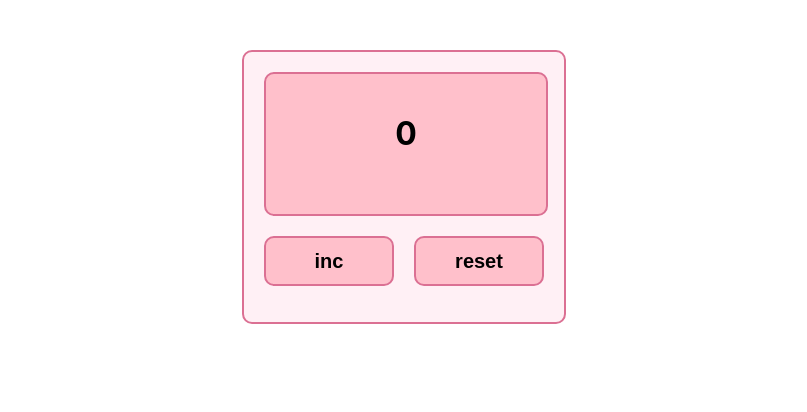
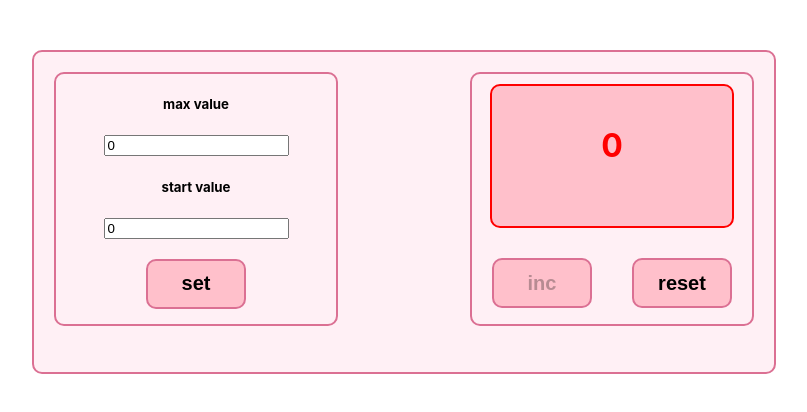
Before and after one commit to oksivasilinka/Counter, a React (Create React App) app: page / in a window 1280 px wide. Shown: the top 412 px of the page, without its empty margins (236-1043 px from the left). Built offline with nearby package versions, Linux system fonts and the light colour scheme.

Commit message:
settings

```diff
--- a/src/App.css
+++ b/src/App.css
@@ -1,17 +1,30 @@
 .App {
     text-align: center;
-    width: 280px;
-    height: 230px;
+    width: 700px;
+    height: 280px;
     margin: 50px auto;
     border: 2px solid palevioletred;
     border-radius: 10px;
     background-color: lavenderblush;
     padding: 20px;
+    display: flex;
+    justify-content: space-between;
+}
+.wrapper {
+    width: 280px;
+    height: 250px;
+    /*background-color: pink;*/
+    border: 2px solid palevioletred;
+    border-radius: 10px;
+    /*padding-top: 40px;*/
+    /*color: black;*/
+    /*font-size: 32px;*/
+    /*font-weight: 700;*/
 }
 
-
 .counter {
-    width: 280px;
+    width: 240px;
+    margin: 10px auto;
     height: 100px;
     background-color: pink;
     border: 2px solid palevioletred;
@@ -23,7 +36,8 @@
 }
 
 .maxCounter {
-    width: 280px;
+    width: 240px;
+    margin: 10px auto;
     height: 100px;
     background-color: pink;
     border: 2px solid red;
@@ -36,11 +50,11 @@
 
 .buttonWrapper {
     display: flex;
-    justify-content: space-between;
+    justify-content: space-around;
 }
 
 .button {
-    width: 130px;
+    width: 100px;
     height: 50px;
     background-color: pink;
     border: 2px solid palevioletred;
--- a/src/App.tsx
+++ b/src/App.tsx
@@ -1,43 +1,97 @@
-import React, {useState} from 'react';
+import React, {useEffect, useState} from 'react';
 import './App.css';
 import {SuperButton} from "./Components/SuperButton";
 import {Counter} from "./Components/Counter";
+import {SettingsInput} from "./Components/SettingsInput";
 
 function App() {
 
-    const startCounter: number = 0
-    const maxCounter: number = 5
+    const [maxValue, setMaxValue] = useState<number>(0)
+    const [startValue, setStartValue] = useState<number>(0)
+    const [counter, setCounter] = useState<number>(startValue)
 
-    let [counter, setCounter] = useState<number>(startCounter)
+
+    // при перезагрузке страницы выводит значение из хранилища
+    useEffect(() => {
+        let valueString = localStorage.getItem('maxValue')
+        if (valueString) {
+            let newValue = JSON.parse((valueString))
+            setCounter(newValue)
+        }
+    }, [])
+
+    useEffect(() => {
+        let maxValueString = localStorage.getItem('maxValue')
+        if (maxValueString) {
+            let newValue = JSON.parse((maxValueString))
+            setMaxValue(newValue)
+        }
+    }, [])
+
+    useEffect(() => {
+        let startValueString = localStorage.getItem('startValue')
+        if (startValueString) {
+            let newValue = JSON.parse((startValueString))
+            setStartValue(newValue)
+        }
+    }, [])
+
+    // положить значение в хранилище
+    useEffect(() => {
+        localStorage.setItem('maxValue', JSON.stringify(maxValue))
+    }, [maxValue])
+
+    // положить значение в хранилище
+    useEffect(() => {
+        localStorage.setItem('startValue', JSON.stringify(startValue))
+    }, [startValue])
+
+
 
     const increaseCounter = () => {
-        if (counter < maxCounter) {
+        if (counter < maxValue) {
             setCounter(counter + 1)
         }
     }
 
     const resetCounter = () => {
-        setCounter(startCounter)
+        setCounter(startValue)
     }
 
-    const buttonIncDisabled: boolean = counter === maxCounter
+    const buttonIncDisabled: boolean = counter === maxValue
 
     return (
         <div className="App">
-            <Counter
-                counter={counter}
-                maxCounter={maxCounter}
-            />
-            <div className={'buttonWrapper'}>
-                <SuperButton
-                    disabled={buttonIncDisabled}
-                    name={'inc'}
-                    callBack={increaseCounter}
-                />
-                <SuperButton
-                    name={'reset'}
-                    callBack={resetCounter}
-                />
+            <div className={'wrapper'}>
+                <div>
+                    <SettingsInput
+                        title={'max value'}
+                        value={maxValue}
+                        setValue={setMaxValue}
+                        maxValue={maxValue}
+                        startValue={startValue}
+                    />
+                    <SettingsInput
+                        title={'start value'}
+                        value={startValue}
+                        setValue={setStartValue}
+
+                        maxValue={maxValue}
+                        startValue={startValue}/>
+
+                </div>
+                <div className={'buttonWrapper'}>
+                    <SuperButton name={'set'} callBack={resetCounter}/>
+                </div>
+            </div>
+
+            <div className={'wrapper'}>
+                <Counter counter={counter} maxValue={maxValue}/>
+                <div className={'buttonWrapper'}>
+                    <SuperButton disabled={buttonIncDisabled} name={'inc'} callBack={increaseCounter}/>
+                    <SuperButton name={'reset'} callBack={resetCounter}/>
+                </div>
+
             </div>
         </div>
     )
--- a/src/Components/Counter.tsx
+++ b/src/Components/Counter.tsx
@@ -2,13 +2,13 @@ import React from "react";
 
 type CounterPropsType = {
     counter: number
-    maxCounter: number
+    maxValue: number
 }
 
 
 export const Counter = (props: CounterPropsType) => {
 
-    const counterClass = (props.counter === props.maxCounter) ? 'maxCounter' : 'counter'
+    const counterClass = (props.counter === props.maxValue) ? 'maxCounter' : 'counter'
 
     return (
         <div className={counterClass}>
--- /dev/null
+++ b/src/Components/SettingsInput.tsx
@@ -0,0 +1,34 @@
+import React, {ChangeEvent, useState} from "react";
+
+
+export type SuperInputPropsType = {
+    title: string
+    value: number
+    setValue: (value: number)=> void
+    startValue: number
+    maxValue: number
+}
+
+
+export const SettingsInput = (props: SuperInputPropsType) => {
+
+    const [error, setError] = useState<string | null>(null)
+
+    const onChangeHandler = (e: ChangeEvent<HTMLInputElement>) => {
+        if (props.startValue > props.maxValue || props.startValue < 0 || props.maxValue < 0) {
+                    setError('Ошибка')
+                } else {
+            props.setValue(Number(e.currentTarget.value))
+        }
+    }
+
+
+
+    return (
+        <div>
+            <h5>{props.title}</h5>
+            <input value={props.value} onChange={(e)=>{onChangeHandler(e)}} type={"number"}/>
+            {error && <div>{error}</div>}
+        </div>
+    )
+}
```
Also changed, not shown: src/Components/SuperInput.tsx (added, +22 -0 lines).
